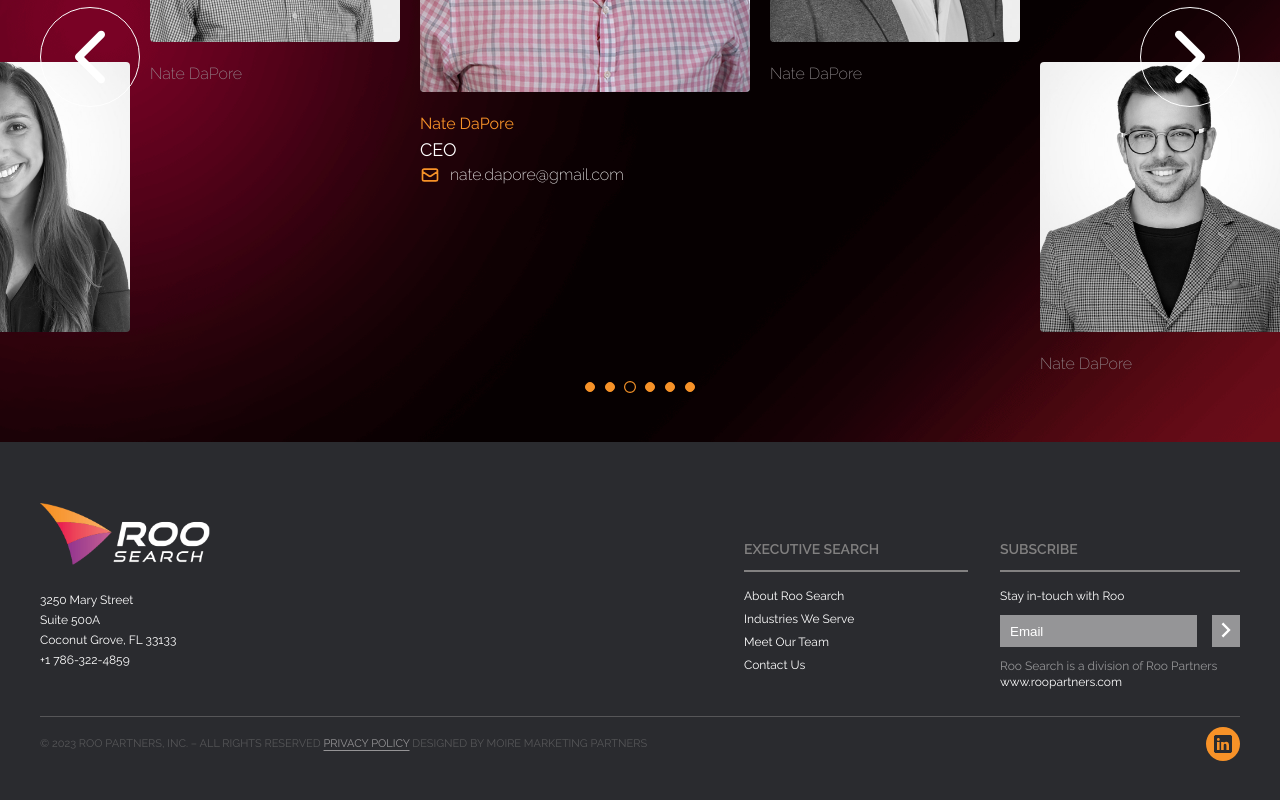
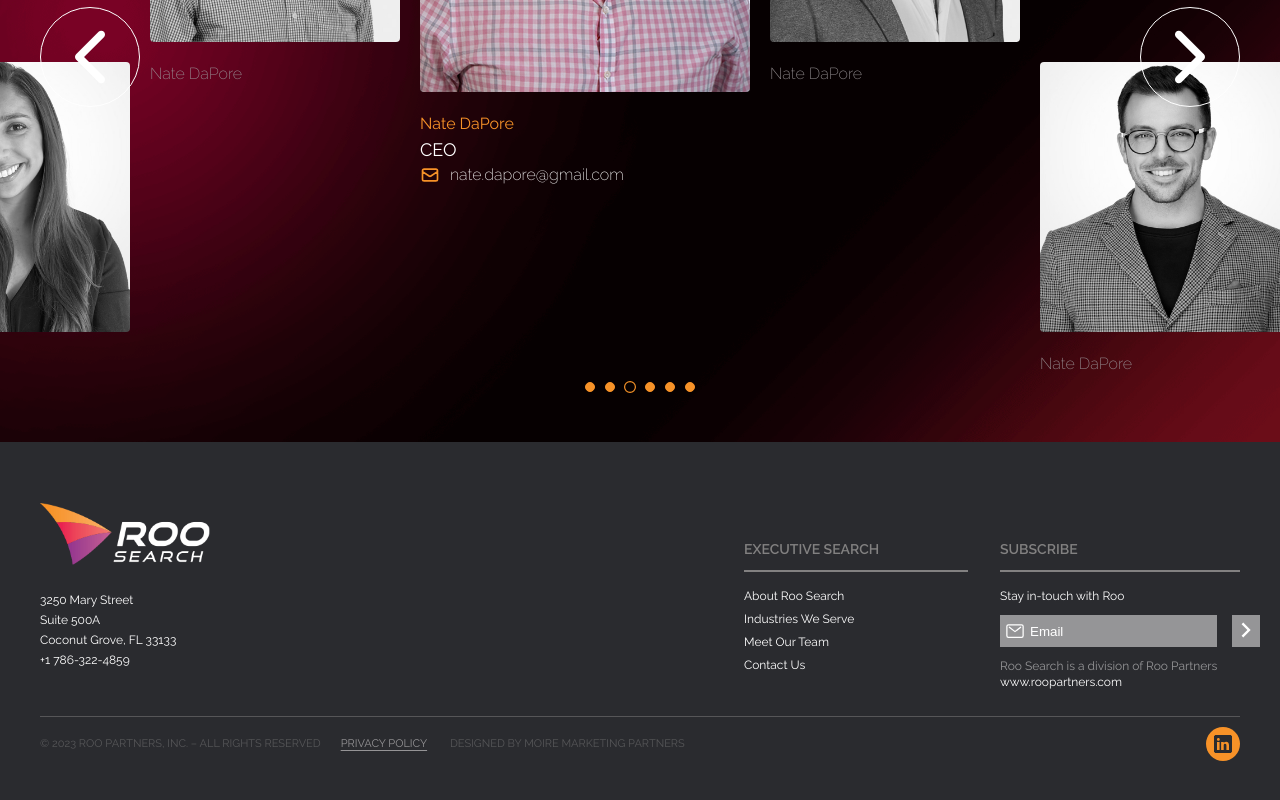
Before and after one commit to demo11webiste/roo-company, a Next.js app: page /roo-search-team in a window 1280 px wide. Shown: the part 448-1248 px from the top of the page. Built offline with nearby package versions, Linux system fonts and the light colour scheme.

Commit message:
roo capital home little changes

```diff
--- a/components/Footer/Footer.tsx
+++ b/components/Footer/Footer.tsx
@@ -1,6 +1,7 @@
 import Image from "next/image";
 import s from "./footer.module.scss";
 import { IoLogoLinkedin } from "react-icons/io";
+import { IoMailOutline } from "react-icons/io5";
 import { RiArrowRightSLine } from "react-icons/ri";
 import Link from "next/link";
 
@@ -42,6 +43,7 @@ const Footer: React.FC<Props> = ({ isCapital }) => {
             <p>Stay in-touch with Roo</p>
             <div className={s.side3_input}>
               <input placeholder="Email" type="text" />
+              <IoMailOutline className={s.side3_input_icon} />
               <button>
                 <RiArrowRightSLine />
               </button>
@@ -52,7 +54,7 @@ const Footer: React.FC<Props> = ({ isCapital }) => {
         </div>
         <div className={s.lower}>
           <p>
-            &copy; 2023 Roo Partners, Inc. – ALL RIGHTS RESERVED{" "}
+            &copy; 2023 Roo Partners, Inc. – ALL RIGHTS RESERVED
             <Link href="#">Privacy Policy</Link> designed by moire marketing
             partners
           </p>
--- a/components/Footer/footer.module.scss
+++ b/components/Footer/footer.module.scss
@@ -97,6 +97,7 @@
   display: flex;
   flex-direction: column;
   gap: 10px;
+
   @include lg {
     margin-top: 40px;
     width: 20%;
@@ -104,6 +105,7 @@
       margin-top: 5px;
     }
   }
+
   a {
     margin-top: -12px;
     color: var(--light);
@@ -122,12 +124,14 @@
   &_input {
     display: flex;
     gap: 15px;
+    position: relative;
     input {
       background-color: #959597;
       color: var(--light);
       height: 32px;
       border: none;
       padding: 10px;
+      padding-left: 30px;
       &:focus {
         outline: none;
       }
@@ -136,14 +140,27 @@
       }
     }
 
+    &_icon {
+      position: absolute;
+      left: 5px;
+      transform: translateY(-50%);
+      top: 50%;
+      font-size: 1.25rem;
+    }
+
     button {
       height: 32px;
       width: 32px;
       background-color: #959597;
       border: none;
       color: var(--light);
+      transition: 0.3s all ease;
+      cursor: pointer;
       svg {
         font-size: 28px;
+      }
+      &:hover {
+        background-color: var(--secondary);
       }
     }
   }
@@ -171,6 +188,7 @@
       color: rgba(255, 254, 254, 0.5);
       text-decoration: underline;
       text-underline-offset: 3px;
+      margin-inline: 20px;
     }
   }
   svg {
--- a/components/Navbar/Navbar.tsx
+++ b/components/Navbar/Navbar.tsx
@@ -95,15 +95,22 @@ const Navbar = () => {
           data-active={isMenuShow}
           className={s.logo}
         >
-          <Link onClick={handleClose} href="/">
-            {NavbarLogoSwitch === "partner" ? (
+          {NavbarLogoSwitch === "partner" ? (
+            <Link onClick={handleClose} href="/">
               <Image src="/roo-partners-logo.png" alt="roo-capital" fill />
-            ) : NavbarLogoSwitch === "search" ? (
-              <Image src="/roo-search-logo.png" alt="roo-capital" fill />
-            ) : (
+            </Link>
+          ) : NavbarLogoSwitch === "search" ? (
+            <Link onClick={handleClose} href={isMenuShow ? "/" : "/roo-search"}>
+              <Image src="/roo-search-logo.png" alt="roo-search" fill />
+            </Link>
+          ) : (
+            <Link
+              onClick={handleClose}
+              href={isMenuShow ? "/" : "/roo-capital"}
+            >
               <Image src="/roo-capital-logo.png" alt="roo-capital" fill />
-            )}
-          </Link>
+            </Link>
+          )}
         </div>
         <button
           data-active={isMenuShow}
```
Also changed, not shown: components/RooCapital/animation.ts (+14 -2 lines), components/RooCapital/roo.module.scss (+5 -5 lines).
